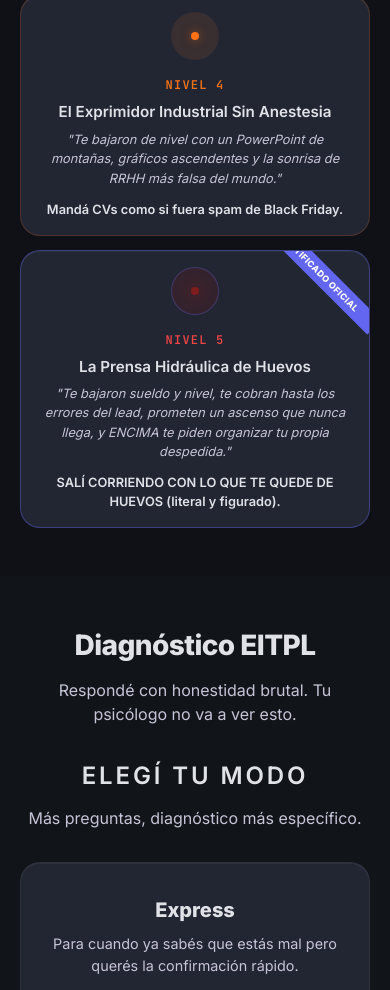
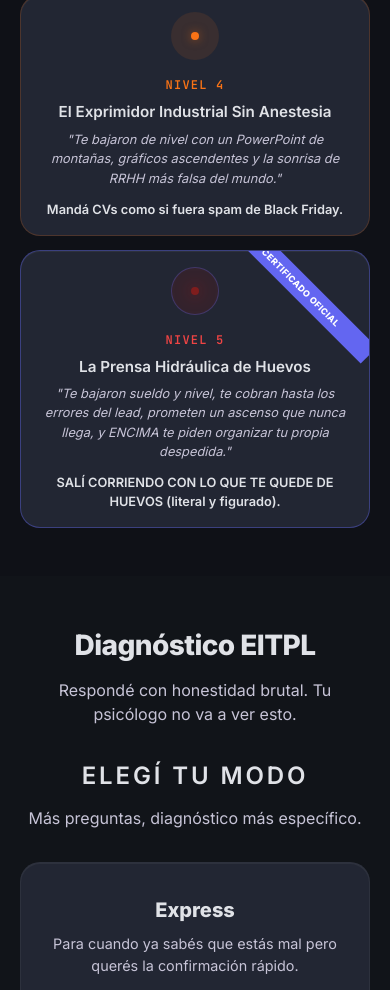
Before and after one commit to darkemlord/eitpl-app, a website with bundled scripts: page index.html in a window 390 px wide. Shown: the part 1712-2702 px from the top of the page. Built offline with nearby package versions, Linux system fonts and the light colour scheme.

Commit message:
refs: fix corrige la cinta de Certificado Oficial que se veia cortada
La cinta del Nivel 5 media exactamente el ancho del texto, asi que al
rotarla el overflow:hidden de la tarjeta le comia las primeras letras
en vez de recortar espacio en blanco. Le doy ancho fijo con margen de
sobra y reposiciono para que quede prolija en mobile y desktop.

```diff
--- a/styles.css
+++ b/styles.css
@@ -588,15 +588,17 @@ img {
 
 .level-card-badge {
   position: absolute;
-  top: 0.75rem;
-  right: -1.5rem;
+  top: 1.6rem;
+  right: -3.4rem;
+  width: 12rem;
   background: var(--accent);
   color: #fff;
   font-size: 0.625rem;
   font-weight: 700;
-  padding: 0.2rem 1.5rem;
+  padding: 0.3rem 0;
   transform: rotate(45deg);
   letter-spacing: 0.05em;
+  text-align: center;
 }
 
 /* ── Mode picker ── */
```
